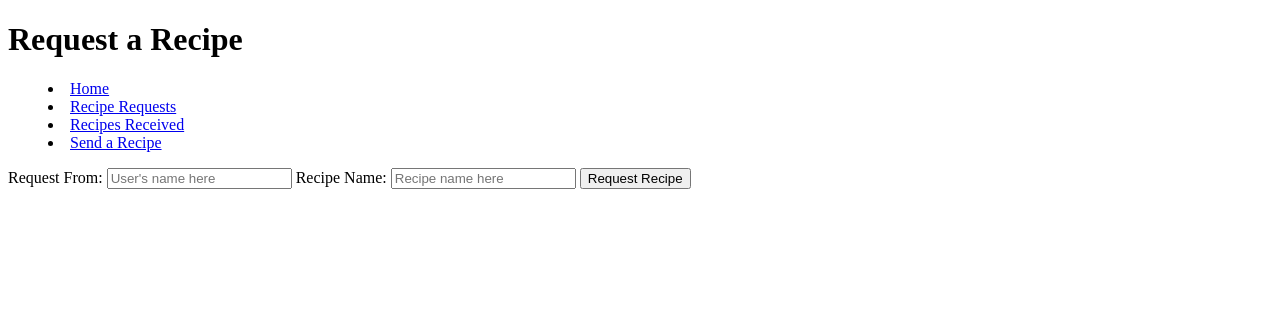
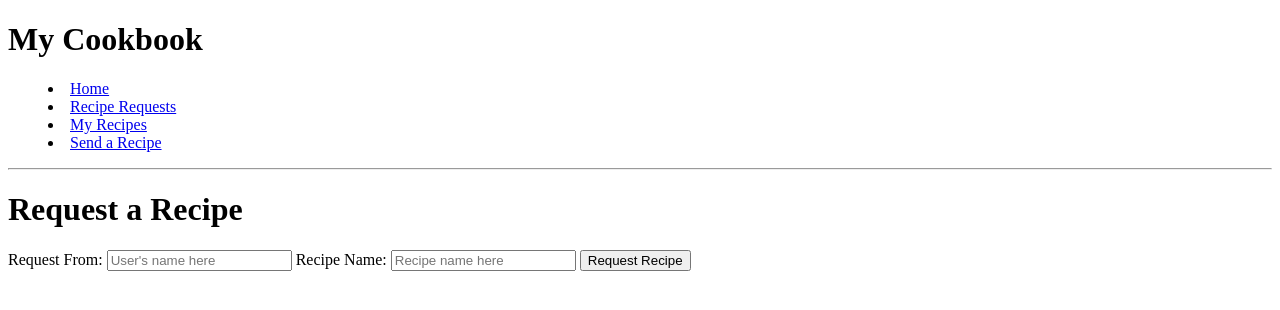
Before and after one commit to aniwal12/startup, a plain HTML site: page cookbook_HTML/requests.html in a window 1280 px wide. Drawn offline with Linux system fonts and the light colour scheme.

Commit message:
Made changes to the headers & Page titles

```diff
--- a/cookbook_HTML/requests.html
+++ b/cookbook_HTML/requests.html
@@ -5,16 +5,21 @@
     </head>
     <body>
         <header>
-            <h1>Request a Recipe</h1>
+            <h1>My Cookbook</h1>
+
             <nav>
                 <menu>
                     <li><a href="index.html">Home</a></li>
                     <li><a href="requests.html">Recipe Requests</a></li>
-                    <li><a href="recipes.html">Recipes Received</a></li>
+                    <li><a href="recipes.html">My Recipes</a></li>
                     <li><a href="send.html">Send a Recipe</a></li>
                 </menu>
             </nav>
+
+            <hr />
         </header>
+        <main>
+            <h1>Request a Recipe</h1>
             <form method="post" action="recipe_requested.html">
                 <label for="requestName">Request From:</label>
                 <input type="text" id="requestName" placeholder="User's name here" required>
@@ -22,5 +27,6 @@
                 <input type="text" id="recipeName" placeholder="Recipe name here" required>
                 <button type="submit">Request Recipe</button>
             </form>
+        </main>
     </body>
 </html>
```
Also changed, not shown: cookbook_HTML/index.html (+1 -1 lines), cookbook_HTML/recipes.html (+8 -2 lines). Lines whose indentation alone changed are shown as unchanged.
